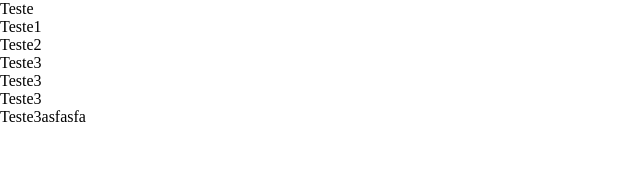
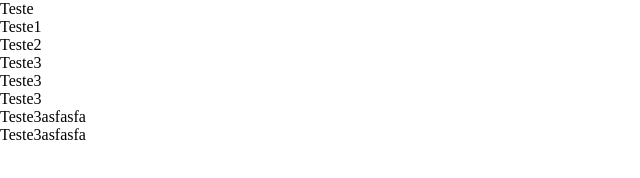
Before and after one commit to Gustavo-Brian-Maciel-Rodrigues-Portela/minecraftTrabalho, a plain HTML site: page index.html in a window 1280 px wide. Shown: the whole page, without its empty margins (0-640 px from the left). Drawn offline with Linux system fonts and the light colour scheme.

Commit message:
Update index.html

```diff
--- a/index.html
+++ b/index.html
@@ -14,5 +14,6 @@
     <p>Teste3</p>
     <p>Teste3</p>
     <p>Teste3asfasfa</p>
+    <p>Teste3asfasfa</p>
 </body>
 </html>
```
